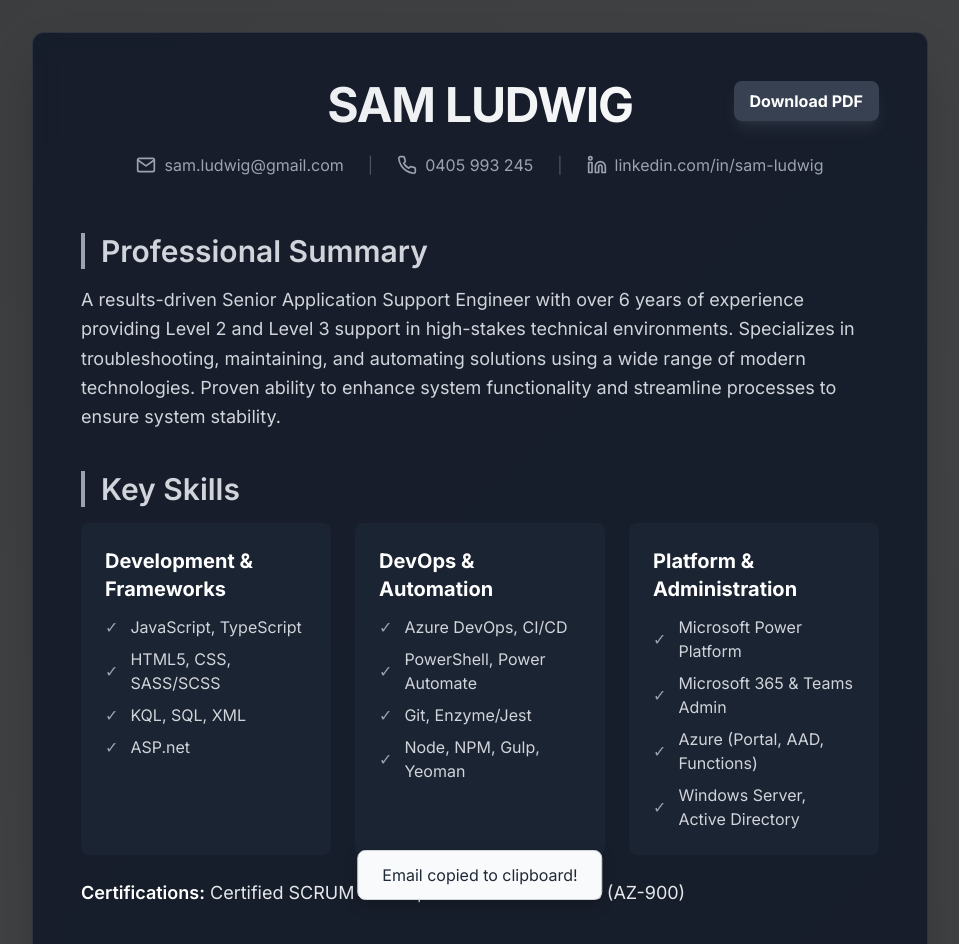
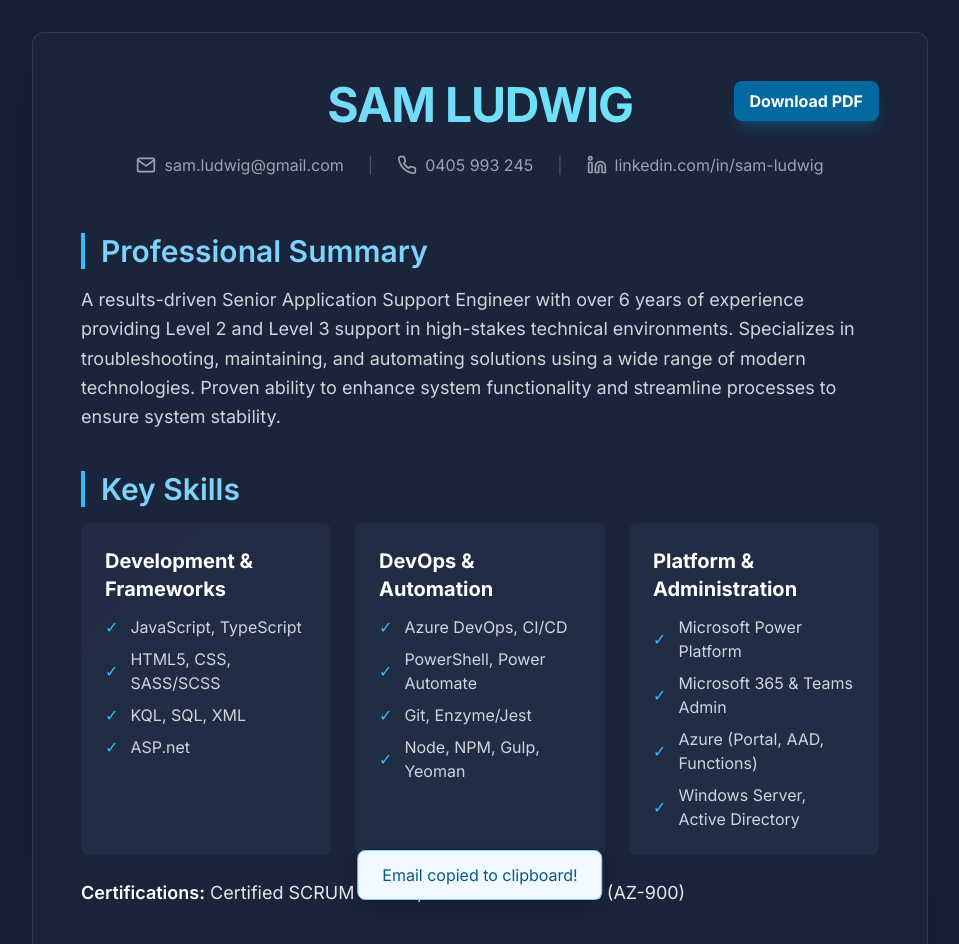
Before and after one commit to Ludwixix/Ludwixix.github.io, a plain HTML site: page index.html in a window 1280 px wide. Shown: the top 944 px of the page, without its empty margins (160-1119 px from the left). Drawn offline with nearby package versions, Linux system fonts and the light colour scheme.

Commit message:
Initial commit

```diff
--- a/index.html
+++ b/index.html
@@ -16,14 +16,14 @@
         }
         body {
             font-family: 'Inter', sans-serif;
-            background: linear-gradient(-45deg, #232526, #414345, #232526);
+            background: linear-gradient(-45deg, #121828, #182038, #121828);
             background-size: 400% 400%;
             animation: animated-gradient 30s ease infinite;
             color: #e0e0e0;
             position: relative;
         }
         .resume-container {
-            background-color: rgba(17, 24, 39, 0.85); /* bg-gray-900 with opacity */
+            background-color: rgba(28, 38, 59, 0.85); /* Dark blue with opacity */
             backdrop-filter: blur(12px);
             border: 1px solid rgba(255, 255, 255, 0.1);
             position: relative;
@@ -31,11 +31,11 @@
         }
         .section-card, .experience-item {
             transition: transform 0.3s ease, box-shadow 0.3s ease;
-            background-color: rgba(31, 41, 55, 0.6); /* bg-gray-800 with opacity */
+            background-color: rgba(39, 52, 75, 0.6); /* Lighter dark blue with opacity */
         }
         .section-card:hover, .experience-item:hover {
             transform: translateY(-5px);
-            box-shadow: 0 0 25px rgba(229, 231, 235, 0.1); /* glowing effect */
+            box-shadow: 0 0 25px rgba(125, 211, 252, 0.15); /* Muted blue glowing effect */
         }
         @keyframes slideInUp {
             from { opacity: 0; transform: translateY(30px); }
@@ -66,11 +66,11 @@
             bottom: -100px;
             left: 50%;
             transform: translateX(-50%);
-            background-color: #f9fafb; /* gray-50 */
-            color: #1f2937; /* gray-800 */
+            background-color: #f0f9ff; /* sky-50 */
+            color: #075985; /* sky-800 */
             padding: 12px 24px;
             border-radius: 8px;
-            border: 1px solid #d1d5db; /* gray-300 */
+            border: 1px solid #7dd3fc; /* sky-300 */
             box-shadow: 0 4px 15px rgba(0,0,0,0.2);
             transition: bottom 0.5s ease-in-out;
             z-index: 100;
@@ -114,9 +114,9 @@
 
         <!-- Header Section -->
         <header class="text-center pb-6 mb-8 relative">
-            <h1 class="text-5xl font-bold tracking-tight bg-gradient-to-r from-gray-200 to-white bg-clip-text text-transparent pb-2">SAM LUDWIG</h1>
+            <h1 class="text-5xl font-bold tracking-tight bg-gradient-to-r from-sky-300 to-cyan-300 bg-clip-text text-transparent pb-2">SAM LUDWIG</h1>
             <div class="mt-4 flex justify-center items-center flex-wrap gap-x-6 gap-y-2 text-gray-400">
-                <a href="mailto:sam.ludwig@gmail.com" id="email-link" class="flex items-center hover:text-white transition-colors cursor-pointer">
+                <a href="mailto:sam.ludwig@gmail.com" id="email-link" class="flex items-center hover:text-sky-300 transition-colors cursor-pointer">
                     <svg xmlns="http://www.w3.org/2000/svg" width="20" height="20" viewBox="0 0 24 24" fill="none" stroke="currentColor" stroke-width="2" stroke-linecap="round" stroke-linejoin="round" class="mr-2"><path d="M4 4h16c1.1 0 2 .9 2 2v12c0 1.1-.9 2-2 2H4c-1.1 0-2-.9-2-2V6c0-1.1.9-2 2-2z"></path><polyline points="22,6 12,13 2,6"></polyline></svg>
                     sam.ludwig@gmail.com
                 </a>
@@ -126,12 +126,12 @@
                     0405 993 245
                 </span>
                 <span class="text-gray-600 hidden md:inline">|</span>
-                <a href="https://linkedin.com/in/sam-ludwig" target="_blank" class="flex items-center hover:text-white transition-colors">
+                <a href="https://linkedin.com/in/sam-ludwig" target="_blank" class="flex items-center hover:text-sky-300 transition-colors">
                      <svg xmlns="http://www.w3.org/2000/svg" width="20" height="20" viewBox="0 0 24 24" fill="none" stroke="currentColor" stroke-width="2" stroke-linecap="round" stroke-linejoin="round" class="mr-2"><path d="M16 8a6 6 0 0 1 6 6v7h-4v-7a2 2 0 0 0-2-2 2 2 0 0 0-2 2v7h-4v-7a6 6 0 0 1 6-6z"></path><rect x="2" y="9" width="4" height="12"></rect><circle cx="4" cy="4" r="2"></circle></svg>
                     linkedin.com/in/sam-ludwig
                 </a>
             </div>
-            <button onclick="window.print()" class="btn-download absolute top-0 right-0 bg-gray-700 text-white font-bold py-2 px-4 rounded-lg hover:bg-gray-600 shadow-lg shadow-gray-500/20">
+            <button onclick="window.print()" class="btn-download absolute top-0 right-0 bg-sky-700 text-white font-bold py-2 px-4 rounded-lg hover:bg-sky-600 shadow-lg shadow-sky-500/20">
                 Download PDF
             </button>
         </header>
@@ -139,39 +139,39 @@
         <main>
             <!-- Professional Summary Section -->
             <section class="mb-10">
-                <h2 class="text-3xl font-semibold text-gray-300 mb-4 pl-4 border-l-4 border-gray-400">Professional Summary</h2>
+                <h2 class="text-3xl font-semibold text-sky-300 mb-4 pl-4 border-l-4 border-sky-400">Professional Summary</h2>
                 <p class="text-lg leading-relaxed text-gray-300">A results-driven Senior Application Support Engineer with over 6 years of experience providing Level 2 and Level 3 support in high-stakes technical environments. Specializes in troubleshooting, maintaining, and automating solutions using a wide range of modern technologies. Proven ability to enhance system functionality and streamline processes to ensure system stability.</p>
             </section>
 
             <!-- Key Skills Section -->
             <section class="mb-10">
-                <h2 class="text-3xl font-semibold text-gray-300 mb-4 pl-4 border-l-4 border-gray-400">Key Skills</h2>
+                <h2 class="text-3xl font-semibold text-sky-300 mb-4 pl-4 border-l-4 border-sky-400">Key Skills</h2>
                 <div class="grid grid-cols-1 md:grid-cols-3 gap-6">
                     <div class="p-6 rounded-lg section-card">
                         <h3 class="font-bold text-xl text-white mb-3">Development & Frameworks</h3>
                         <ul class="list-none text-gray-300 space-y-2">
-                            <li class="flex items-center"><span class="text-gray-400 mr-3">&#10003;</span>JavaScript, TypeScript</li>
-                            <li class="flex items-center"><span class="text-gray-400 mr-3">&#10003;</span>HTML5, CSS, SASS/SCSS</li>
-                            <li class="flex items-center"><span class="text-gray-400 mr-3">&#10003;</span>KQL, SQL, XML</li>
-                            <li class="flex items-center"><span class="text-gray-400 mr-3">&#10003;</span>ASP.net</li>
+                            <li class="flex items-center"><span class="text-sky-400 mr-3">&#10003;</span>JavaScript, TypeScript</li>
+                            <li class="flex items-center"><span class="text-sky-400 mr-3">&#10003;</span>HTML5, CSS, SASS/SCSS</li>
+                            <li class="flex items-center"><span class="text-sky-400 mr-3">&#10003;</span>KQL, SQL, XML</li>
+                            <li class="flex items-center"><span class="text-sky-400 mr-3">&#10003;</span>ASP.net</li>
                         </ul>
                     </div>
                     <div class="p-6 rounded-lg section-card">
                         <h3 class="font-bold text-xl text-white mb-3">DevOps & Automation</h3>
                         <ul class="list-none text-gray-300 space-y-2">
-                            <li class="flex items-center"><span class="text-gray-400 mr-3">&#10003;</span>Azure DevOps, CI/CD</li>
-                            <li class="flex items-center"><span class="text-gray-400 mr-3">&#10003;</span>PowerShell, Power Automate</li>
-                            <li class="flex items-center"><span class="text-gray-400 mr-3">&#10003;</span>Git, Enzyme/Jest</li>
-                            <li class="flex items-center"><span class="text-gray-400 mr-3">&#10003;</span>Node, NPM, Gulp, Yeoman</li>
+                            <li class="flex items-center"><span class="text-sky-400 mr-3">&#10003;</span>Azure DevOps, CI/CD</li>
+                            <li class="flex items-center"><span class="text-sky-400 mr-3">&#10003;</span>PowerShell, Power Automate</li>
+                            <li class="flex items-center"><span class="text-sky-400 mr-3">&#10003;</span>Git, Enzyme/Jest</li>
+                            <li class="flex items-center"><span class="text-sky-400 mr-3">&#10003;</span>Node, NPM, Gulp, Yeoman</li>
                         </ul>
                     </div>
                     <div class="p-6 rounded-lg section-card">
                         <h3 class="font-bold text-xl text-white mb-3">Platform & Administration</h3>
                         <ul class="list-none text-gray-300 space-y-2">
-                            <li class="flex items-center"><span class="text-gray-400 mr-3">&#10003;</span>Microsoft Power Platform</li>
-                            <li class="flex items-center"><span class="text-gray-400 mr-3">&#10003;</span>Microsoft 365 & Teams Admin</li>
-                            <li class="flex items-center"><span class="text-gray-400 mr-3">&#10003;</span>Azure (Portal, AAD, Functions)</li>
-                            <li class="flex items-center"><span class="text-gray-400 mr-3">&#10003;</span>Windows Server, Active Directory</li>
+                            <li class="flex items-center"><span class="text-sky-400 mr-3">&#10003;</span>Microsoft Power Platform</li>
+                            <li class="flex items-center"><span class="text-sky-400 mr-3">&#10003;</span>Microsoft 365 & Teams Admin</li>
+                            <li class="flex items-center"><span class="text-sky-400 mr-3">&#10003;</span>Azure (Portal, AAD, Functions)</li>
+                            <li class="flex items-center"><span class="text-sky-400 mr-3">&#10003;</span>Windows Server, Active Directory</li>
                         </ul>
                     </div>
                 </div>
@@ -180,7 +180,7 @@
 
             <!-- Professional Experience Section -->
             <section class="mb-10">
-                <h2 class="text-3xl font-semibold text-gray-300 mb-4 pl-4 border-l-4 border-gray-400">Professional Experience</h2>
+                <h2 class="text-3xl font-semibold text-sky-300 mb-4 pl-4 border-l-4 border-sky-400">Professional Experience</h2>
                 <div class="space-y-8">
                     <div class="p-6 rounded-lg experience-item">
                         <h3 class="text-2xl font-semibold text-white">Senior Application Support Engineer</h3>
@@ -215,7 +215,7 @@
 
             <!-- Education Section -->
             <section>
-                <h2 class="text-3xl font-semibold text-gray-300 mb-4 pl-4 border-l-4 border-gray-400">Education</h2>
+                <h2 class="text-3xl font-semibold text-sky-300 mb-4 pl-4 border-l-4 border-sky-400">Education</h2>
                 <div class="p-6 rounded-lg experience-item">
                     <h3 class="text-2xl font-semibold text-white">Coder Academy, Melbourne</h3>
                     <p class="text-lg text-gray-400">Web Development, Fast Track Bootcamp Graduate | February 2018</p>
@@ -230,7 +230,7 @@
             const spotlight = document.getElementById('spotlight');
             if (spotlight) {
                 document.addEventListener('mousemove', (e) => {
-                    spotlight.style.background = `radial-gradient(circle at ${e.clientX}px ${e.clientY}px, rgba(229, 231, 235, 0.04), transparent 300px)`;
+                    spotlight.style.background = `radial-gradient(circle at ${e.clientX}px ${e.clientY}px, rgba(125, 211, 252, 0.05), transparent 300px)`;
                 });
             }
 
```
